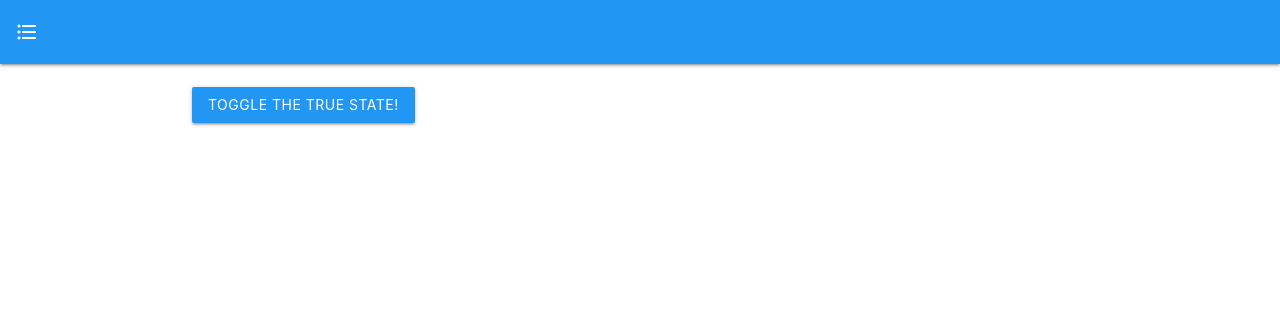
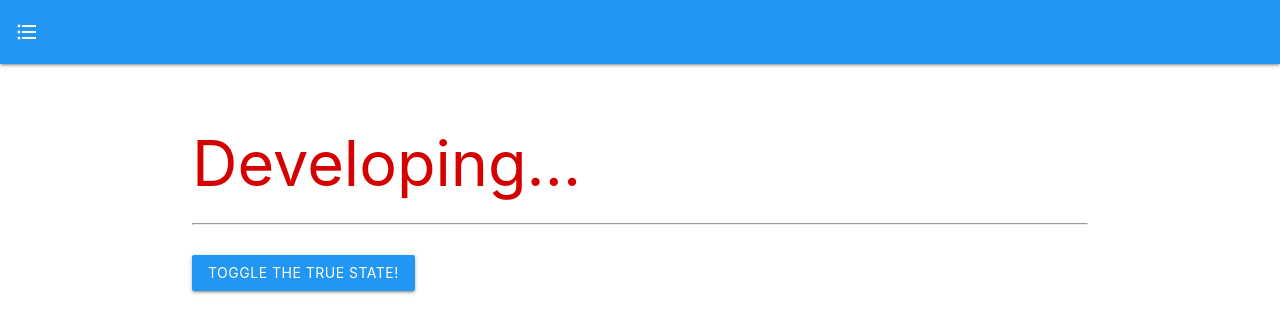
Before and after one commit to john29917958/To-Do, a React (Create React App) app in the folder react/to-do/: page / in a window 1280 px wide. Shown: the top 332 px of the page. Built offline with nearby package versions, Linux system fonts and the light colour scheme.

Commit message:
Add developing title

```diff
--- a/react/to-do/src/App.js
+++ b/react/to-do/src/App.js
@@ -19,9 +19,12 @@ class App extends React.Component {
   render() {
     return (
       <div>
-        <Navbar/>
-        <br/>
+        <Navbar />
+        <br />
         <div className='container'>
+          <h1 className='red-text text-accent-4'>Developing...</h1>
+          <hr />
+          <br />
           <button className='btn waves-effect waves-light blue' onClick={this.toggleState.bind(this)}>
             {"Toggle the " + this.state.isToggled + " state!"}
           </button>
```
